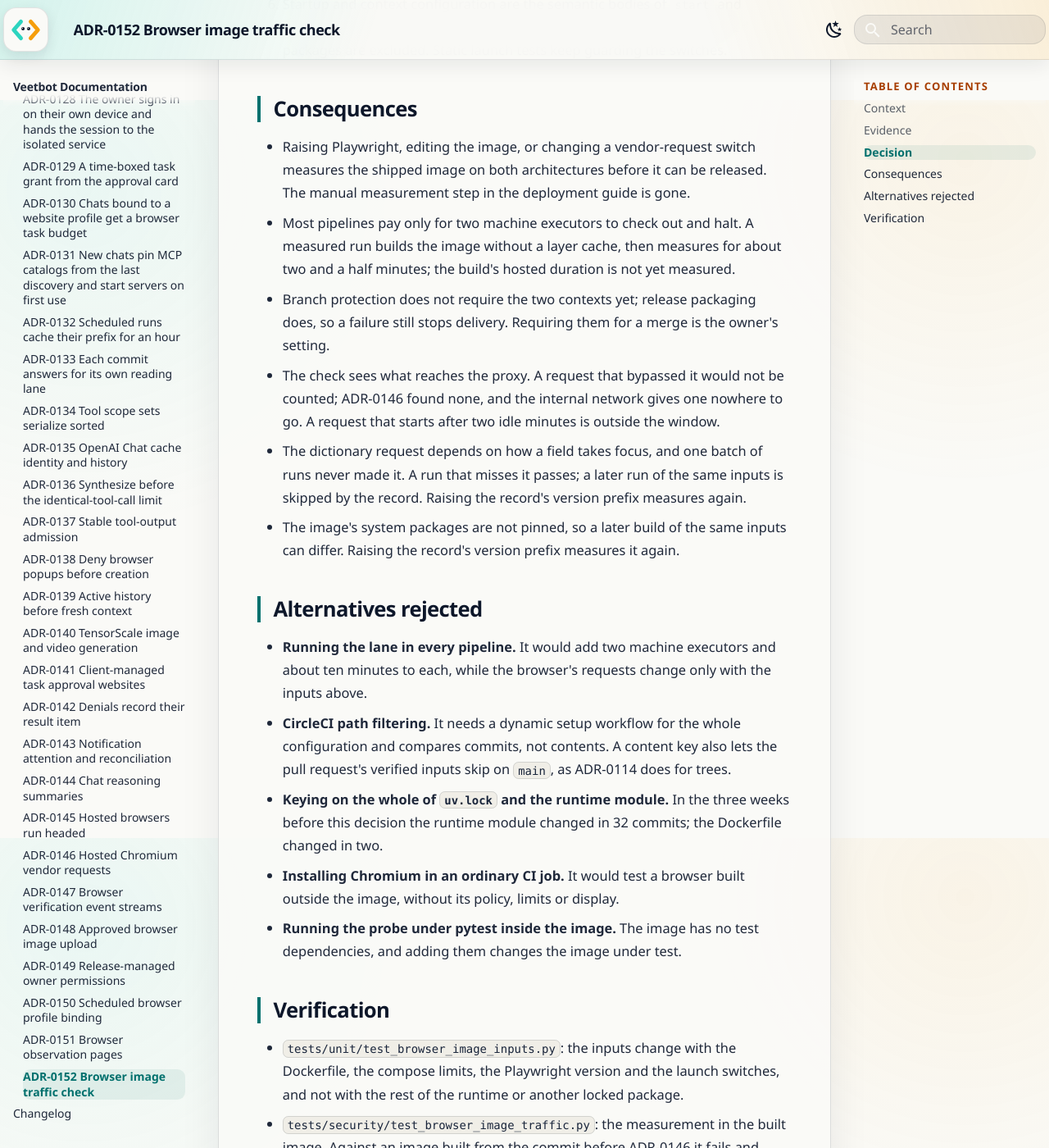
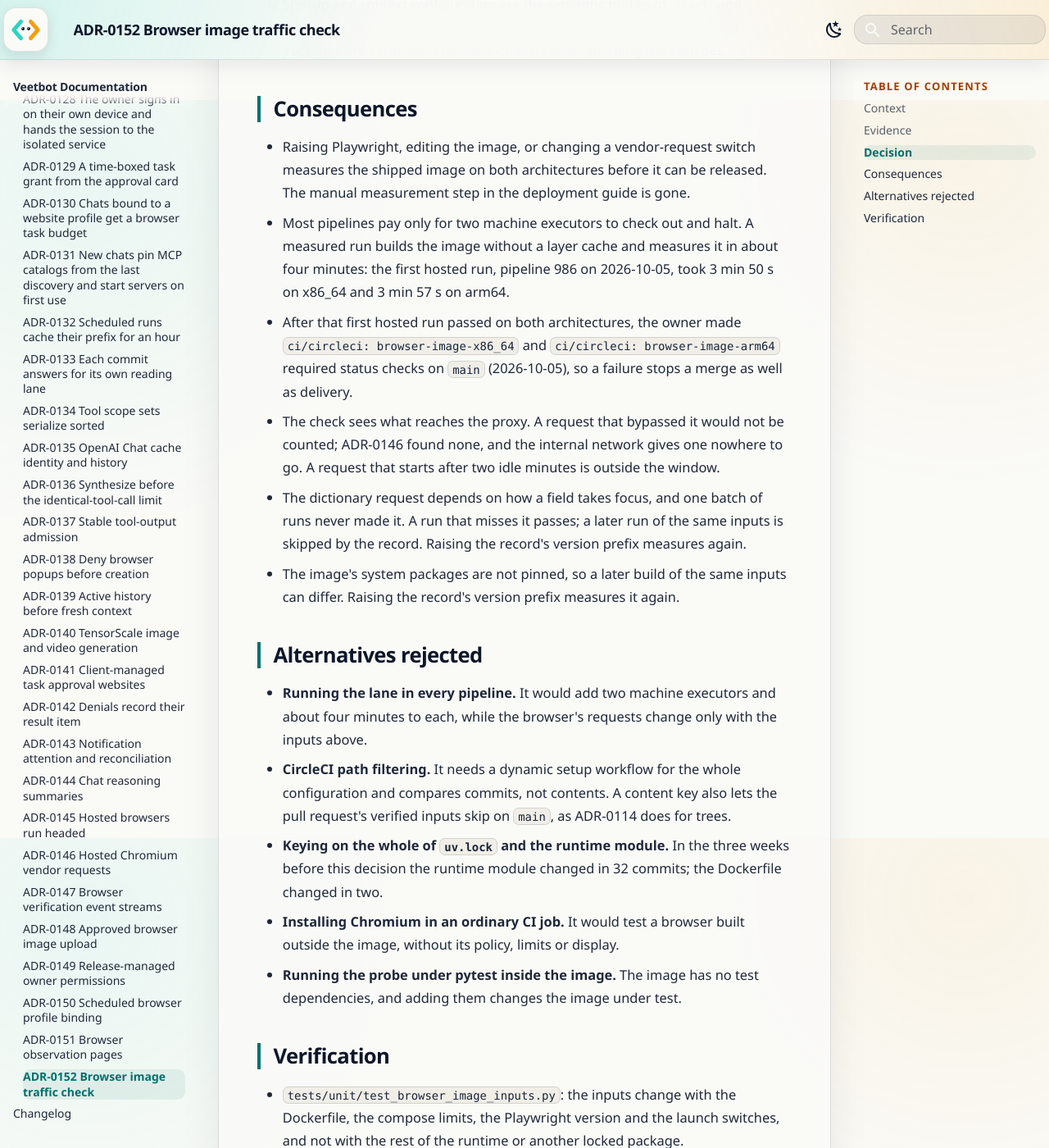
Before and after one commit to avitus/veetbot, an MkDocs documentation site: the page built from docs/adr/0152-browser-image-traffic-check.md, in a window 1280 px wide and 1400 px high, scrolled down 2578 px. Shown: the whole window at 82% size. Built offline with MkDocs 1.6.1 and Material for MkDocs 9.7.7, drawn with Linux system fonts in a browser that asks for light colours.

Commit message:
docs(status): main requires the browser image checks (ADR-0152)
The first hosted run of the ADR-0152 check, requested pipeline 986 on dev
at 97ad7fe9 for pull request 151, passed on both architectures:
browser-image-x86_64 (job 5091, 3 min 50 s) and browser-image-arm64 (job
5099, 3 min 57 s), 2 tests each. As the owner authorized for that event,
both contexts were added to main's required status checks on 2026-10-05;
main now requires nine. ADR-0152's consequences record the setting and the
measured duration, the owner item closes, and the evidence list records
the run.

Completion report
- Files changed: docs/adr/0152-browser-image-traffic-check.md,
  docs/status/project-state.yaml, docs/status/milestones.md.
- Behavior: none in the repository; GitHub branch protection on main now
  lists ci/circleci: browser-image-x86_64 and ci/circleci: browser-image-arm64.
- Reading lane: A; diff-derived minimum A (project state).
- Tests and checks: make docs-check passed; test_owner_procedures,
  test_gate_status, test_toolchain and test_reading_lanes: 136 passed (20 s).
- Known limitations, deviations: none.

Reading-Lane: A
Co-Authored-By: Claude Opus 5.5 <noreply@anthropic.com>
Glen-Conversation: bf327c7f-90fa-4518-9341-b26f684f49fc

```diff
--- a/docs/adr/0152-browser-image-traffic-check.md
+++ b/docs/adr/0152-browser-image-traffic-check.md
@@ -87,11 +87,13 @@ silicon, for x86_64, through a refusing relay, on an internal network:
   measures the shipped image on both architectures before it can be released.
   The manual measurement step in the deployment guide is gone.
 - Most pipelines pay only for two machine executors to check out and halt. A
-  measured run builds the image without a layer cache, then measures for about
-  two and a half minutes; the build's hosted duration is not yet measured.
-- Branch protection does not require the two contexts yet; release packaging
-  does, so a failure still stops delivery. Requiring them for a merge is the
-  owner's setting.
+  measured run builds the image without a layer cache and measures it in about
+  four minutes: the first hosted run, pipeline 986 on 2026-10-05, took 3 min 50 s
+  on x86_64 and 3 min 57 s on arm64.
+- After that first hosted run passed on both architectures, the owner made
+  `ci/circleci: browser-image-x86_64` and `ci/circleci: browser-image-arm64`
+  required status checks on `main` (2026-10-05), so a failure stops a merge as
+  well as delivery.
 - The check sees what reaches the proxy. A request that bypassed it would not
   be counted; ADR-0146 found none, and the internal network gives one nowhere
   to go. A request that starts after two idle minutes is outside the window.
@@ -105,7 +107,7 @@ silicon, for x86_64, through a refusing relay, on an internal network:
 ## Alternatives rejected
 
 - **Running the lane in every pipeline.** It would add two machine executors
-  and about ten minutes to each, while the browser's requests change only with
+  and about four minutes to each, while the browser's requests change only with
   the inputs above.
 - **CircleCI path filtering.** It needs a dynamic setup workflow for the whole
   configuration and compares commits, not contents. A content key also lets the
```
Also changed, not shown: docs/status/milestones.md (+0 -1 lines), docs/status/project-state.yaml (+9 -1 lines).
